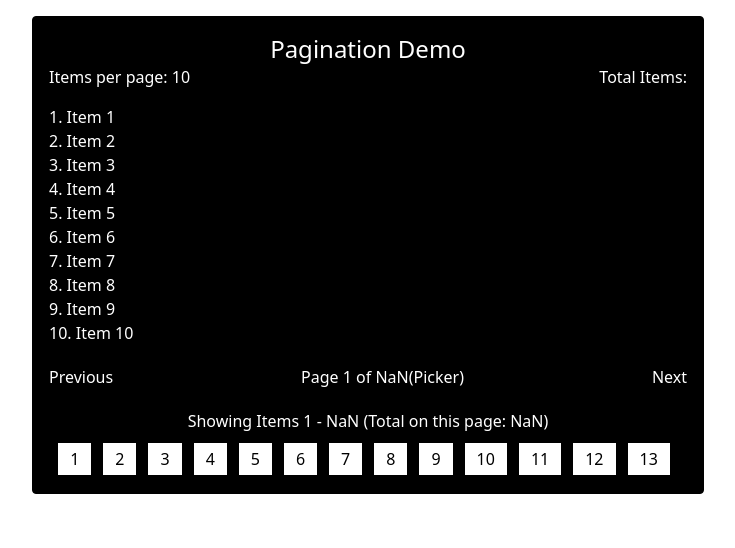
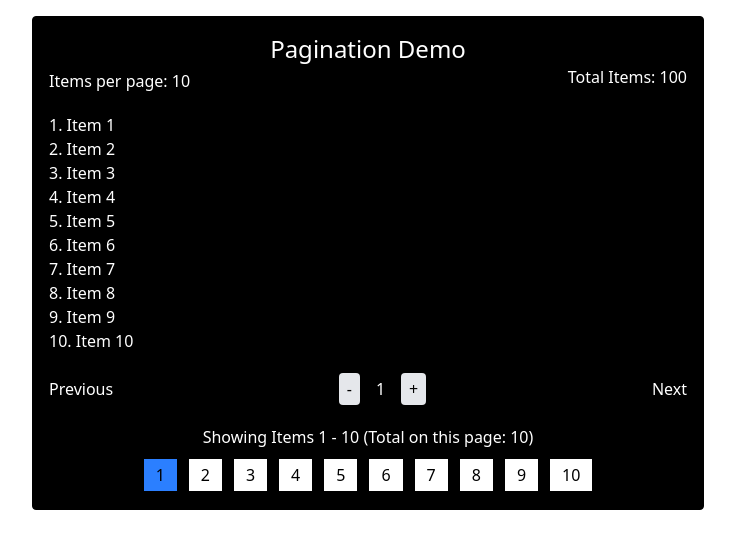
Before and after one commit to KaeTheDev/Custom-Hooks, a React (Vite) app: page / in a window 1280 px wide. Shown: the top 548 px of the page, without its empty margins (272-1007 px from the left). Built offline with nearby package versions, Linux system fonts and the light colour scheme.

Commit message:
Updated PaginationDemo to use hook and props to make component dynamic

```diff
--- a/src/components/PaginationDemo.tsx
+++ b/src/components/PaginationDemo.tsx
@@ -1,12 +1,15 @@
+import { useState } from "react";
 import usePagination from "../custom-hooks/usePagination";
 import type { PaginationDemoProps } from "../types";
 
 export const PaginationDemo: React.FC<PaginationDemoProps> = ({
-totalItems,
-itemsPerPage = 10,
-initialPage
+  totalItems = 100,
+  itemsPerPage: defaultItemsPerPage = 10,
+  initialPage = 1,
+}) => {
+  // Keep track of itemsPerPage locally so the user can change it
+  const [itemsPerPage, setItemsPerPage] = useState(defaultItemsPerPage);
 
-}) => {
   // Call the hook
   const {
     currentPage,
@@ -18,50 +21,98 @@ initialPage
     prevPage,
     setPage,
     canNextPage,
-        canPrevPage
-    } = usePagination(totalItems, itemsPerPage)
-    return(
+    canPrevPage,
+  } = usePagination(totalItems, itemsPerPage, initialPage);
+
+  const pageSizeOptions = [5, 10, 20, 50];
+
+  return (
     <div className="flex flex-col px-4 py-4 mx-auto bg-black p-4 border rounded max-w-2xl mt-4">
       <p className="text-2xl text-white text-center">Pagination Demo</p>
+
       <div className="flex flex-row justify-between mb-4">
-                <p className="text-white">Items per page: {itemsPerPage}</p>
+        <div className="flex items-center gap-2">
+          <span className="text-white">Items per page: {itemsPerPage}</span>
+          <select
+            className="p-1 rounded"
+            value={itemsPerPage}
+            onChange={(e) => setItemsPerPage(Number(e.target.value))}
+          >
+            {pageSizeOptions.map((size) => (
+              <option key={size} value={size}>
+                {size}
+              </option>
+            ))}
+          </select>
+        </div>
         <p className="text-white">Total Items: {totalItems}</p>
       </div>
       <div className="flex flex-col mb-5">
-                <p className="text-white">1. Item 1</p>
-                <p className="text-white">2. Item 2</p>
-                <p className="text-white">3. Item 3</p>
-                <p className="text-white">4. Item 4</p>
-                <p className="text-white">5. Item 5</p>
-                <p className="text-white">6. Item 6</p>
-                <p className="text-white">7. Item 7</p>
-                <p className="text-white">8. Item 8</p>
-                <p className="text-white">9. Item 9</p>
-                <p className="text-white">10. Item 10</p>
+        {Array.from({ length: itemsOnCurrentPage }).map((_, index) => (
+          <p key={startIndex + index} className="text-white">
+            {startIndex + index + 1}. Item {startIndex + index + 1}
+          </p>
+        ))}
       </div>
+
       <div className="flex flex-row justify-between mb-5">
-                <button className="text-white" onClick={prevPage} disabled={!canPrevPage}>Previous</button>
-                <p className="text-white">Page {currentPage} of {totalPages}(Picker)</p>
-                <button className="text-white" onClick={nextPage} disabled={!canNextPage}>Next</button>
+        <button
+          className="text-white"
+          onClick={prevPage}
+          disabled={!canPrevPage}
+        >
+          Previous
+        </button>
+        <div className="flex items-center gap-2">
+          <button
+            className="px-2 py-1 bg-gray-200 rounded"
+            onClick={() => setPage(currentPage - 1)}
+            disabled={currentPage === 1}
+          >
+            -
+          </button>
+
+          <span className="text-white px-2">{currentPage}</span>
+
+          <button
+            className="px-2 py-1 bg-gray-200 rounded"
+            onClick={() => setPage(currentPage + 1)}
+            disabled={currentPage === totalPages}
+          >
+            +
+          </button>
+        </div>
+
+        <button
+          className="text-white"
+          onClick={nextPage}
+          disabled={!canNextPage}
+        >
+          Next
+        </button>
       </div>
       <div className="flex flex-row justify-center">
-                <p className="text-white mb-2">Showing Items {startIndex + 1} - {endIndex} (Total on this page: {itemsOnCurrentPage})</p>
+        <p className="text-white mb-2">
+          Showing Items {startIndex + 1} - {endIndex} (Total on this page:{" "}
+          {itemsOnCurrentPage})
+        </p>
       </div>
-            <div className="flex flex-row justify-center">
-            <button className="bg-white text-center mr-2 px-3 py-1 border-2">1</button>
-            <button className="bg-white text-center mr-2 px-3 py-1 border-2">2</button>
-            <button className="bg-white text-center mr-2 px-3 py-1 border-2">3</button>
-            <button className="bg-white text-center mr-2 px-3 py-1 border-2">4</button>
-            <button className="bg-white text-center mr-2 px-3 py-1 border-2">5</button>
-            <button className="bg-white text-center mr-2 px-3 py-1 border-2">6</button>
-            <button className="bg-white text-center mr-2 px-3 py-1 border-2">7</button>
-            <button className="bg-white text-center mr-2 px-3 py-1 border-2">8</button>
-            <button className="bg-white text-center mr-2 px-3 py-1 border-2">9</button>
-            <button className="bg-white text-center mr-2 px-3 py-1 border-2">10</button>
-            <button className="bg-white text-center mr-2 px-3 py-1 border-2">11</button>
-            <button className="bg-white text-center mr-2 px-3 py-1 border-2">12</button>
-            <button className="bg-white text-center mr-2 px-3 py-1 border-2">13</button>
+      <div className="flex flex-row justify-center flex-wrap gap-2">
+        {Array.from({ length: totalPages }, (_, i) => {
+          const pageNum = i + 1; // pages start at 1
+          return (
+            <button
+              key={pageNum}
+              className={`px-3 py-1 border-2 ${
+                currentPage === pageNum ? "bg-blue-500" : "bg-white"
+              }`}
+              onClick={() => setPage(pageNum)}
+            >
+              {pageNum}
+            </button>
+          );
+        })}
       </div>
     </div>
-    )
-}
+  );
+};
```
Lines whose indentation alone changed are shown as unchanged.
